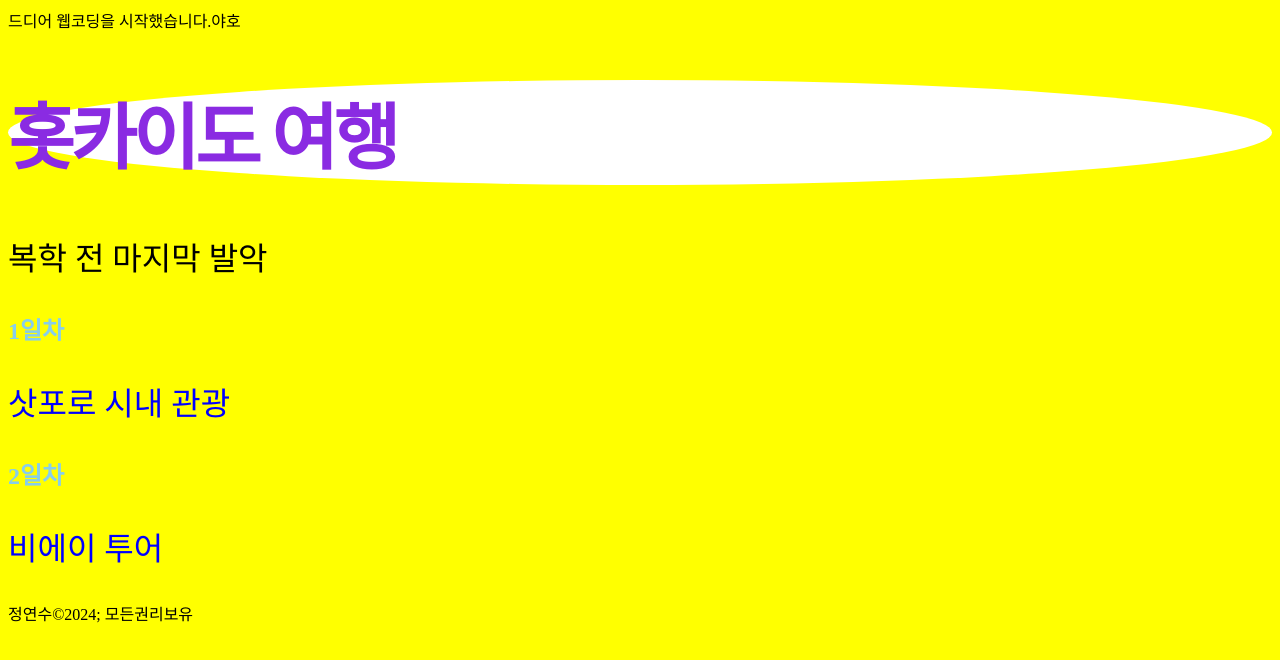
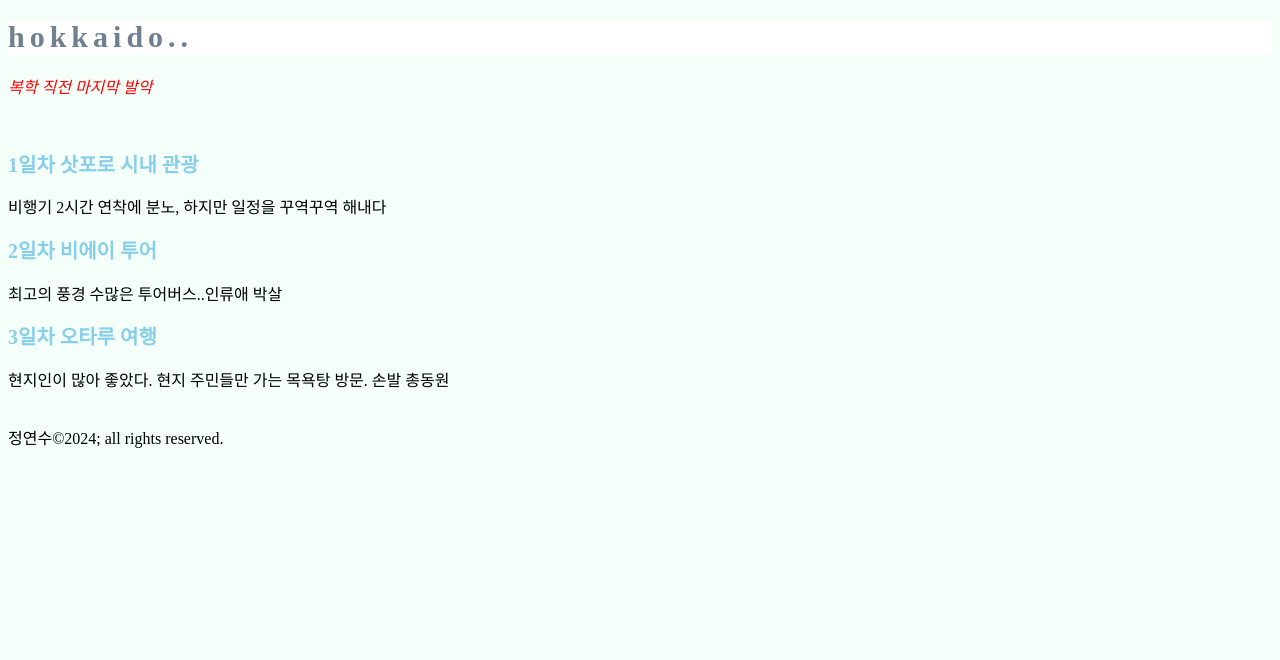
Before and after one commit to yearsnn/test2024, a plain HTML site: page index.html in a window 1280 px wide. Drawn offline with Linux system fonts and the light colour scheme.

Commit message:
Add files via upload

```diff
--- a/index.html
+++ b/index.html
@@ -2,38 +2,46 @@
 <html>
 <head>
 	<style type="text/css">
-		body{background: yellow;}
-		h1{color: blueviolet;
-			font-size: 72px;
-			letter-spacing: -4px;
+		body{background: mintcream;}
+		h1{color: slategray;
+			font-size: 30px;
+			letter-spacing: 5px;
 			background: white;
-			border-radius: 50%;}
-		h2{color: skyblue;}
-		p{font-size: 2rem;}
+			border-block: 50%;}
+		h2{color: skyblue;
+			font-size: 20px;}
+		p{font-size: 1rem;}
 
-		section p{color: blue;}
+		section p{color: black;}
+		header p{color: red;
+			font-style: oblique;}
 	</style>
 	<meta charset="utf-8">
 	<meta name="viewport" content="width=device-width, initial-scale=1">
 	<title>오늘연습</title>
 </head>
 <body>
-    드디어 웹코딩을 시작했습니다.야호
 				<nav></nav>
 				<header>
-					<h1>홋카이도 여행</h1>
-					<p>복학 전 마지막 발악</p>
+					<h1>hokkaido..</h1>
+					<p>복학 직전 마지막 발악</p>
 				</header>
+				<br>
 				<section>
-					<h2>1일차</h2>
-					<p>삿포로 시내 관광</p>
+					<h2>1일차 삿포로 시내 관광</h2>
+					<p>비행기 2시간 연착에 분노, 하지만 일정을 꾸역꾸역 해내다</p>
 				</section>
 				<section>
-					<h2>2일차</h2>
-					<p>비에이 투어</p>
+					<h2>2일차 비에이 투어</h2>
+					<p>최고의 풍경 수많은 투어버스..인류애 박살</p>
 				</section>
+				<section>
+					<h2>3일차 오타루 여행</h2>
+					<p>현지인이 많아 좋았다. 현지 주민들만 가는 목욕탕 방문. 손발 총동원</p>
+				</section>
+				<wbr>
 				<footer>
-					정연수&copy2024; 모든권리보유
+				    정연수&copy2024; all rights reserved.
 				</footer>
 </body>
 </html>
```
